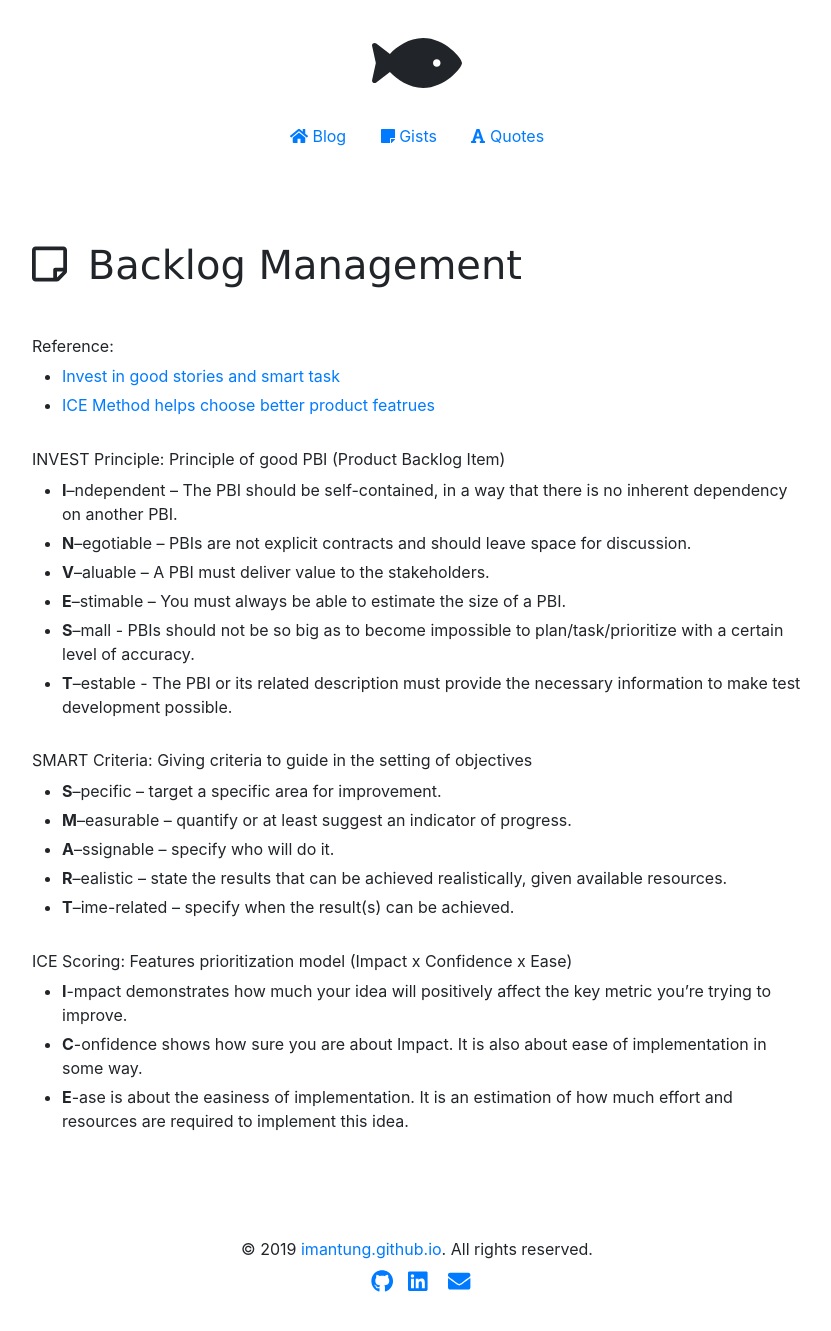
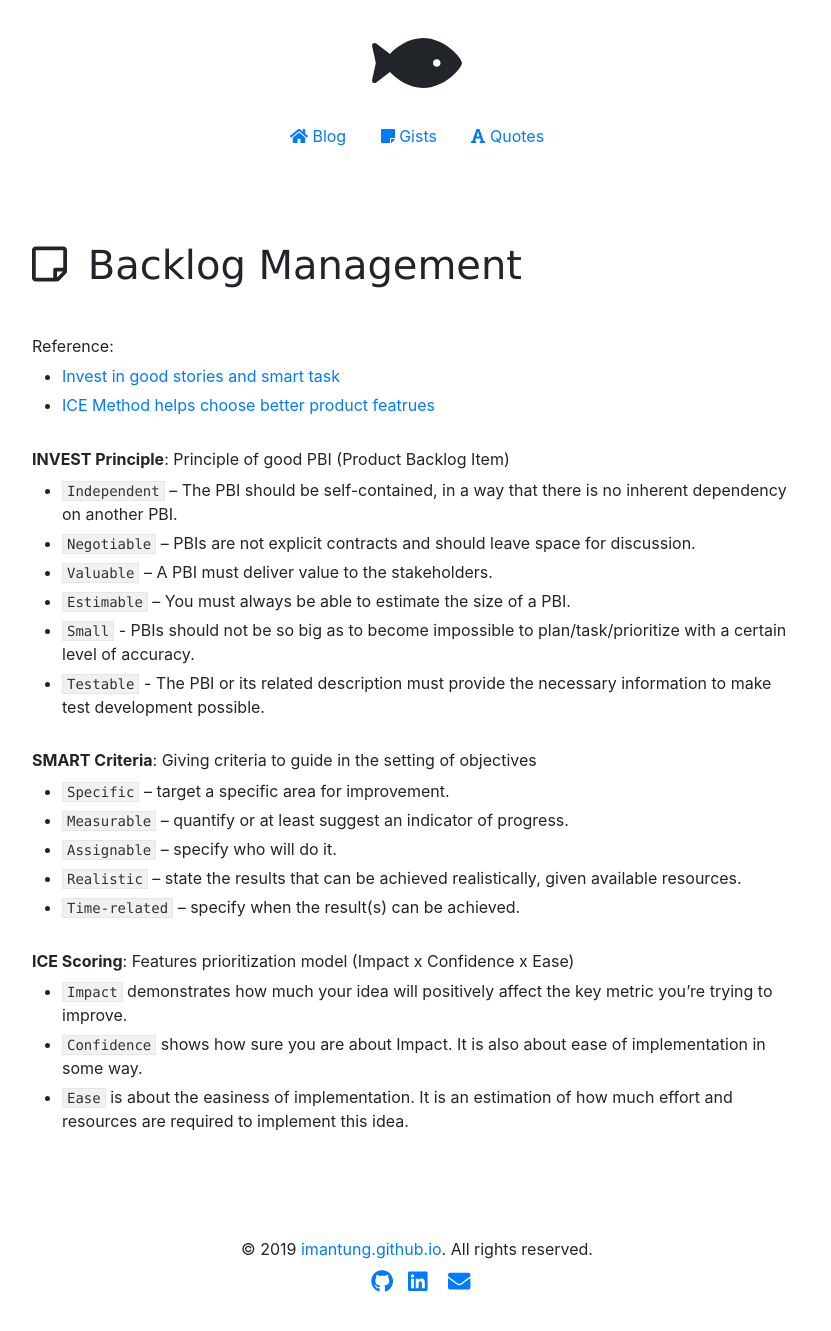
Before and after one commit to imantung/imantung.github.io, a Jekyll site: the page built from gist/backlog-management.md, in a window 1280 px wide. Shown: the whole page, without its empty margins (223-1054 px from the left). Built offline with Jekyll 4.4.1, drawn with Linux system fonts in a browser that asks for light colours.

Commit message:
update content

```diff
--- a/gist/backlog-management.md
+++ b/gist/backlog-management.md
@@ -7,22 +7,22 @@ Reference:
 - [Invest in good stories and smart task](https://xp123.com/articles/invest-in-good-stories-and-smart-tasks/)
 - [ICE Method helps choose better product featrues](https://hygger.io/blog/ice-method-helps-choose-better-product-features/)
 
-INVEST Principle: Principle of good PBI (Product Backlog Item)
-- **I**–ndependent – The PBI should be self-contained, in a way that there is no inherent dependency on another PBI.
-- **N**–egotiable – PBIs are not explicit contracts and should leave space for discussion.
-- **V**–aluable – A PBI must deliver value to the stakeholders.
-- **E**–stimable – You must always be able to estimate the size of a PBI.
-- **S**–mall - PBIs should not be so big as to become impossible to plan/task/prioritize with a certain level of accuracy.
-- **T**–estable - The PBI or its related description must provide the necessary information to make test development possible.
+**INVEST Principle**: Principle of good PBI (Product Backlog Item)
+- `Independent` – The PBI should be self-contained, in a way that there is no inherent dependency on another PBI.
+- `Negotiable` – PBIs are not explicit contracts and should leave space for discussion.
+- `Valuable` – A PBI must deliver value to the stakeholders.
+- `Estimable` – You must always be able to estimate the size of a PBI.
+- `Small` - PBIs should not be so big as to become impossible to plan/task/prioritize with a certain level of accuracy.
+- `Testable` - The PBI or its related description must provide the necessary information to make test development possible.
 
-SMART Criteria: Giving criteria to guide in the setting of objectives
-- **S**–pecific – target a specific area for improvement.
-- **M**–easurable – quantify or at least suggest an indicator of progress.
-- **A**–ssignable – specify who will do it.
-- **R**–ealistic – state the results that can be achieved realistically, given available resources.
-- **T**–ime-related – specify when the result(s) can be achieved.
+**SMART Criteria**: Giving criteria to guide in the setting of objectives
+- `Specific` – target a specific area for improvement.
+- `Measurable` – quantify or at least suggest an indicator of progress.
+- `Assignable` – specify who will do it.
+- `Realistic` – state the results that can be achieved realistically, given available resources.
+- `Time-related` – specify when the result(s) can be achieved.
 
-ICE Scoring: Features prioritization model (Impact x Confidence x Ease)
-- **I**-mpact demonstrates how much your idea will positively affect the key metric you’re trying to improve.
-- **C**-onfidence shows how sure you are about Impact. It is also about ease of implementation in some way.
-- **E**-ase is about the easiness of implementation. It is an estimation of how much effort and resources are required to implement this idea.
+**ICE Scoring**: Features prioritization model (Impact x Confidence x Ease)
+- `Impact` demonstrates how much your idea will positively affect the key metric you’re trying to improve.
+- `Confidence` shows how sure you are about Impact. It is also about ease of implementation in some way.
+- `Ease` is about the easiness of implementation. It is an estimation of how much effort and resources are required to implement this idea.
```
